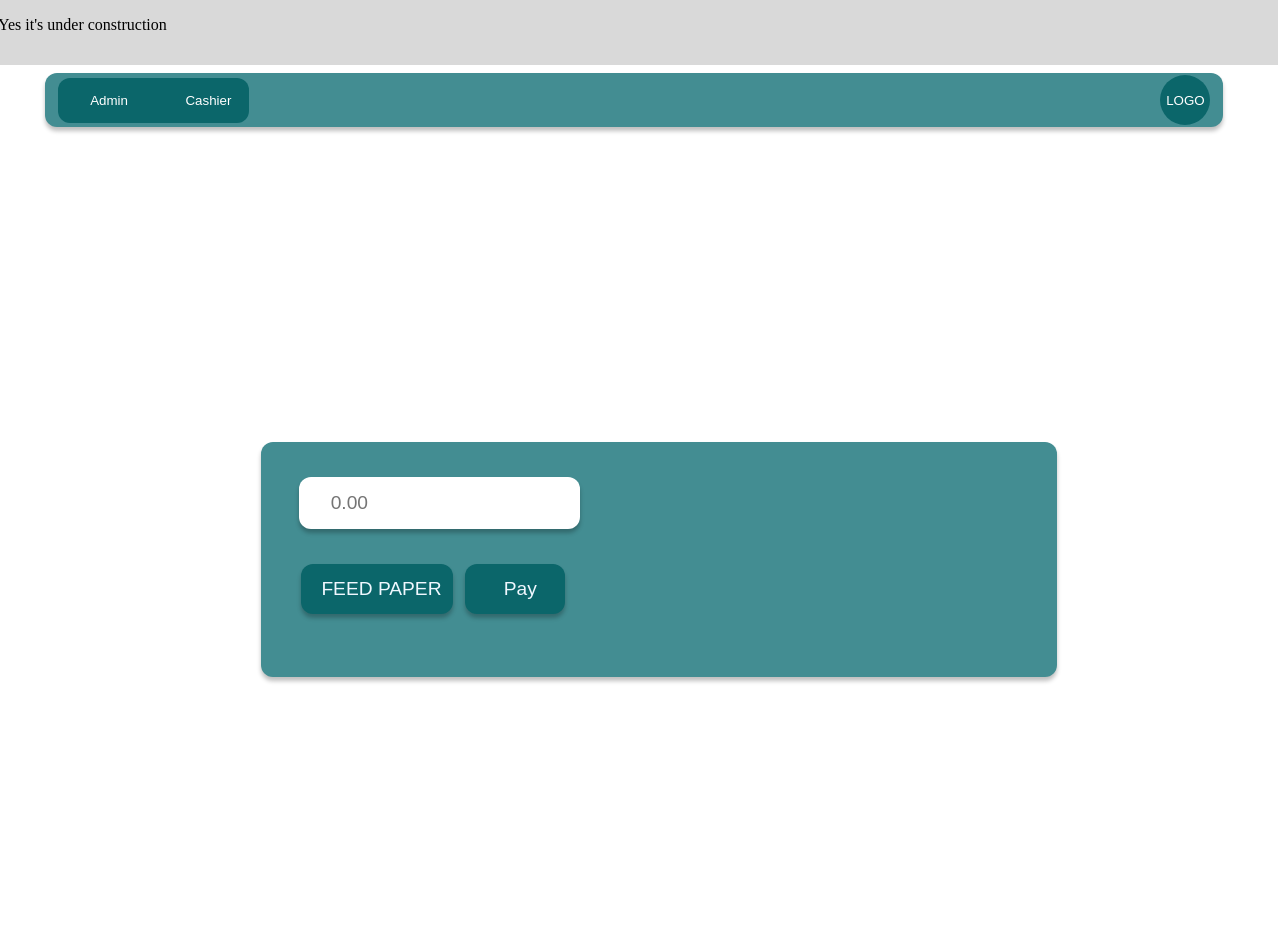
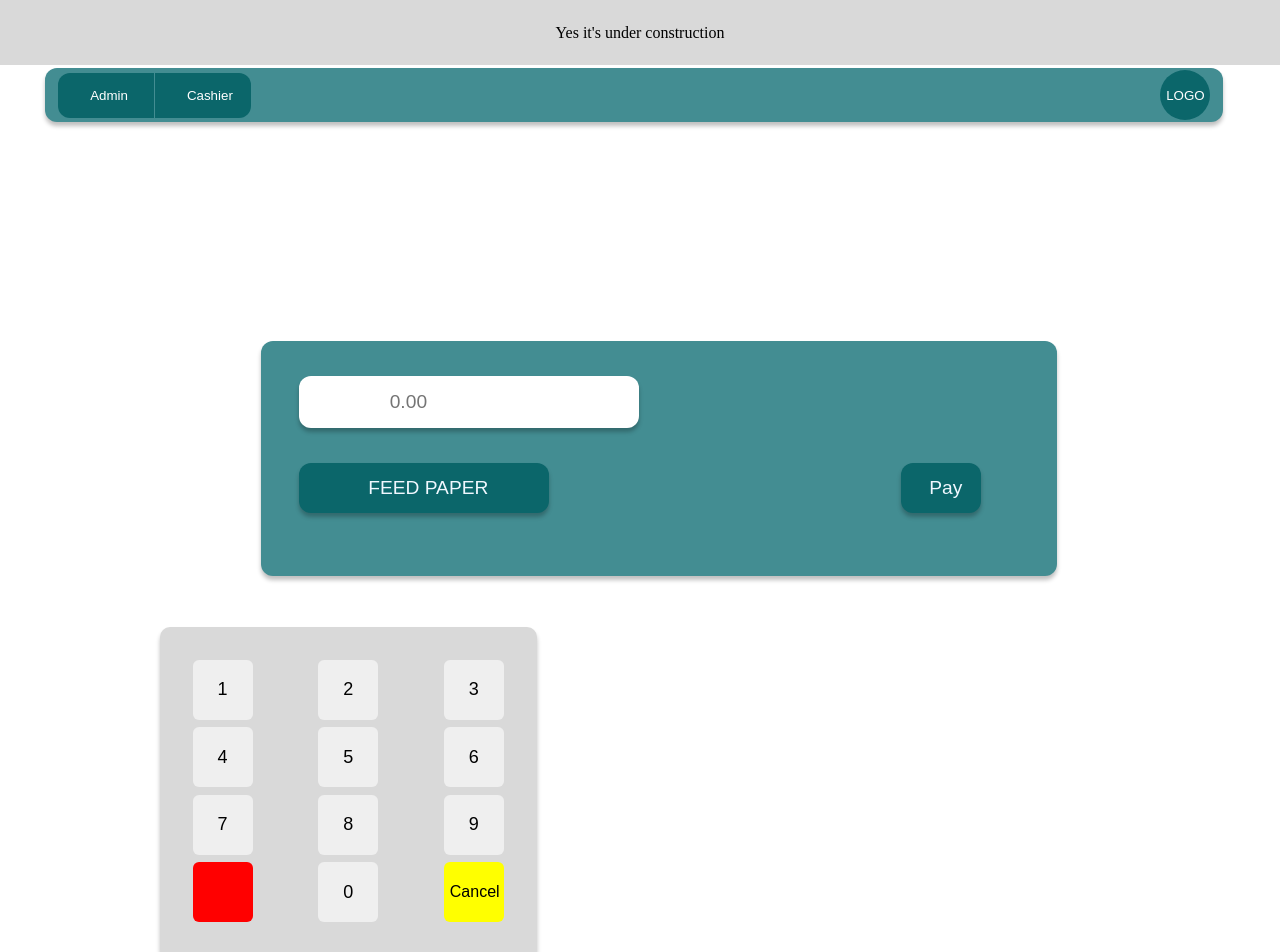
Before and after one commit to Shelly271/POS, an Angular app: page / in a window 1280 px wide. Shown: the top 952 px of the page. Before the commit the page ends 800 px from the top, so only its background shows below. Built offline with nearby package versions, Linux system fonts and the light colour scheme.

Commit message:
Commiting unfinished keyboard

```diff
--- a/src/app/app.module.ts
+++ b/src/app/app.module.ts
@@ -8,6 +8,7 @@ import { ComponentsComponent } from './shared/components/components.component';
 import { HomeComponent } from './shared/components/home/home.component';
 import { ReactiveFormsModule } from '@angular/forms';
 import { FormsModule } from '@angular/forms';
+import { KeyboardComponent } from './shared/components/keyboard/keyboard.component';
 
 @NgModule({
   declarations: [
@@ -15,7 +16,8 @@ import { FormsModule } from '@angular/forms';
     FooterComponent,
     HeaderComponent,
     ComponentsComponent,
-    HomeComponent
+    HomeComponent,
+    KeyboardComponent
   ],
   imports: [
     BrowserModule,
--- a/src/app/shared/components/home/home.component.css
+++ b/src/app/shared/components/home/home.component.css
@@ -3,7 +3,7 @@
     font-family: 'Segoe UI', Tahoma, Geneva, Verdana, sans-serif;
     align-items: center;
     justify-content: center;
-    animation: fadeIn 5s;
+
 }
 
 @keyframes fadeIn {
@@ -31,7 +31,7 @@
     align-self: center;
     height: 54px;
     left: 7px;
-    top: 73px;
+    top: 68px;
     background: #438D92;
     box-shadow: 0px 4px 4px rgba(0, 0, 0, 0.25);
     border-radius: 12px;
@@ -44,6 +44,7 @@
 
 #tooglebtn2 {
     border-radius: 0px 12px 12px 0px;
+    margin-left: 1px;
 }
 
 .tooglebtn {
@@ -77,13 +78,13 @@
 
 }
 
-form {
-    display: flex;
+.screen {
+    display: block !important;
     justify-content: space-between;
     align-self: center;
     flex-direction: row;
     padding-top: 35px;
-    margin-top: 35%;
+    margin-top: 27%;
     margin-left: 20%;
     padding-left: 3%;
     height: 200px;
@@ -91,6 +92,16 @@ form {
     background-color: #438D92;
     border-radius: 12px;
     box-shadow: 0px 4px 4px rgba(0, 0, 0, 0.25);
+}
+
+.amount {
+    outline: none;
+    border-radius: 12px;
+    font-size: larger;
+    padding-left: 12%;
+    box-shadow: 0px 4px 4px rgba(0, 0, 0, 0.25);
+    border: none;
+    height: 50px;
 }
 
 .buttons {
@@ -105,14 +116,11 @@ form {
 .btn {
     border-radius: 12px;
     font-size: larger;
-    padding-left: 12%;
+    padding-left: 2%;
     background-color: #0B666A;
     color: aliceblue;
     box-shadow: 0px 4px 4px rgba(0, 0, 0, 0.25);
-    width: 120%;
-    margin-left: 2%;
     border: none;
-    height: 50px;
 }
 
 .btn:hover {
@@ -120,20 +128,20 @@ form {
     color: #0B666A;
 }
 
-#payBtn {
-    width: 100px;
-    margin-left: 40px;
+#feedPaper {
+    height: 50px;
+    margin-right: 10%;
+    width: 250px;
 }
 
-.amount {
-    outline: none;
-    border-radius: 12px;
-    font-size: larger;
-    padding-left: 12%;
-    box-shadow: 0px 4px 4px rgba(0, 0, 0, 0.25);
-    border: none;
+#payBtn {
     height: 50px;
+    margin-right: 10%;
+    width: 80px;
 }
+
+
+
 
 .sideNav {
     position: absolute;
@@ -162,6 +170,7 @@ form {
     padding-left: 1px;
     text-decoration: none;
 }
+
 .sideNav a ul ol:hover {
     background: rgba(145, 145, 145, 0.502);
     border-radius: 12px;
--- a/src/app/shared/components/home/home.component.html
+++ b/src/app/shared/components/home/home.component.html
@@ -12,20 +12,17 @@
     </div>
 
     <form [formGroup]="form" (ngSubmit)="submit()">
-        <div class="row">
-            <input type="text" placeholder="0.00" class="amount" formControlName="amount">
+        <div class="screen">
+            <input type="text" placeholder="0.00" class="amount" formControlName="amount" (focus)="keyboard()">
             <div class="buttons">
-                <div class="col-6">
-                    <input type="button" value="FEED PAPER" class="btn">
-                </div>
-                <div class="col-6">
-                    <input type="submit" value="Pay" id="payBtn" class="btn">
-                </div>
+                <input type="button" value="FEED PAPER" id="feedPaper" class="btn">
+                <input type="submit" value="Pay" id="payBtn" class="btn">
             </div>
         </div>
+        <!-- *ngIf="showKeyboard" -->
+        <app-keyboard ></app-keyboard>
 
     </form>
-
 </div>
 <div class="sideNav" *ngIf="sideNav">
     <input class="homeBtn" type="button" value="Home" (click)="back()">
--- a/src/app/shared/components/home/home.component.ts
+++ b/src/app/shared/components/home/home.component.ts
@@ -11,7 +11,11 @@ export class HomeComponent implements OnInit {
   menuItem: any[] = [];
   home: boolean = true;
   sideNav: boolean = false
+  showKeyboard: boolean = false;
   constructor(private formBuilder: FormBuilder) {
+  }
+  keyboard() {
+    this.showKeyboard = true;
   }
   back() {
     this.home = true;
--- /dev/null
+++ b/src/app/shared/components/keyboard/keyboard.component.css
@@ -0,0 +1,44 @@
+
+.keyboard {
+padding-top: 2%;
+    display: block !important;
+    justify-content: center;
+    align-self: center;
+    flex-direction: row;
+    margin-top: 4%;
+    margin-left: 12%;
+    width: 377px;
+    height: 306px;
+    left: 6px;
+    bottom: 77px;
+    background: #D9D9D9;
+    box-shadow: 0px 4px 4px rgba(0, 0, 0, 0.25);
+    border-radius: 10px;
+}
+
+input {
+    width: 60px;
+    height: 60px;
+    border: none;
+    border-radius: 10%;
+    font-size: large;
+    /* font-weight: bold; */
+}
+
+input:hover {
+    background: #D9D9D9;
+    border: 1px solid #878787;
+    border-radius: 50%;
+}
+#cancel{
+    background-color: yellow !important;
+    font-size: medium;
+}
+#close{
+background-color: red;
+}
+.line {
+    display: flex;
+    justify-content: space-around;
+    margin-top: 2%;
+}
--- /dev/null
+++ b/src/app/shared/components/keyboard/keyboard.component.html
@@ -0,0 +1,24 @@
+<div class="contianer">
+    <div class="keyboard">
+        <div class="line">
+            <input type="button" (click)="onButtonClick(1)" value="1">
+            <input type="button" (click)="onButtonClick(2)" value="2">
+            <input type="button" (click)="onButtonClick(3)" value="3">
+        </div>
+        <div class="line">
+            <input type="button" (click)="onButtonClick(4)" value="4">
+            <input type="button" (click)="onButtonClick(5)" value="5">
+            <input type="button" (click)="onButtonClick(6)" value="6">
+        </div>
+        <div class="line">
+            <input type="button" (click)="onButtonClick(7)" value="7">
+            <input type="button" (click)="onButtonClick(8)" value="8">
+            <input type="button" (click)="onButtonClick(9)" value="9">
+        </div>
+        <div class="line">
+            <input type="button" id="close" value="{{screenValue}}">
+            <input type="button" (click)="onButtonClick(0)" value="0">
+            <input type="button" id="cancel" value="Cancel">
+        </div>
+    </div>
+</div>
--- /dev/null
+++ b/src/app/shared/components/keyboard/keyboard.component.ts
@@ -0,0 +1,16 @@
+import { Component } from '@angular/core';
+
+@Component({
+  selector: 'app-keyboard',
+  templateUrl: './keyboard.component.html',
+  styleUrls: ['./keyboard.component.css']
+})
+export class KeyboardComponent {
+  screenValue: string = "";
+  numericValue: number = 0
+  onButtonClick(value: number) {
+    this.screenValue = this.screenValue + value.toString();
+    this.numericValue = parseFloat(this.screenValue);
+  }
+
+}
--- a/src/app/shared/header/header.component.css
+++ b/src/app/shared/header/header.component.css
@@ -1,10 +1,12 @@
 #header {
-position: absolute;
-width:100%;
-height: 65px;
-left: -2px;
-top: 0px;
+    display: flex;
+    align-items: center;
+    justify-content: center;
 
-background: #D9D9D9;
-
+    position: absolute;
+    width: 100%;
+    height: 65px;
+    left: 0px;
+    top: 0px;
+    background: #D9D9D9;
 }
```
Also changed, not shown: 1 other file (tests, documents, lock files or other folders).
